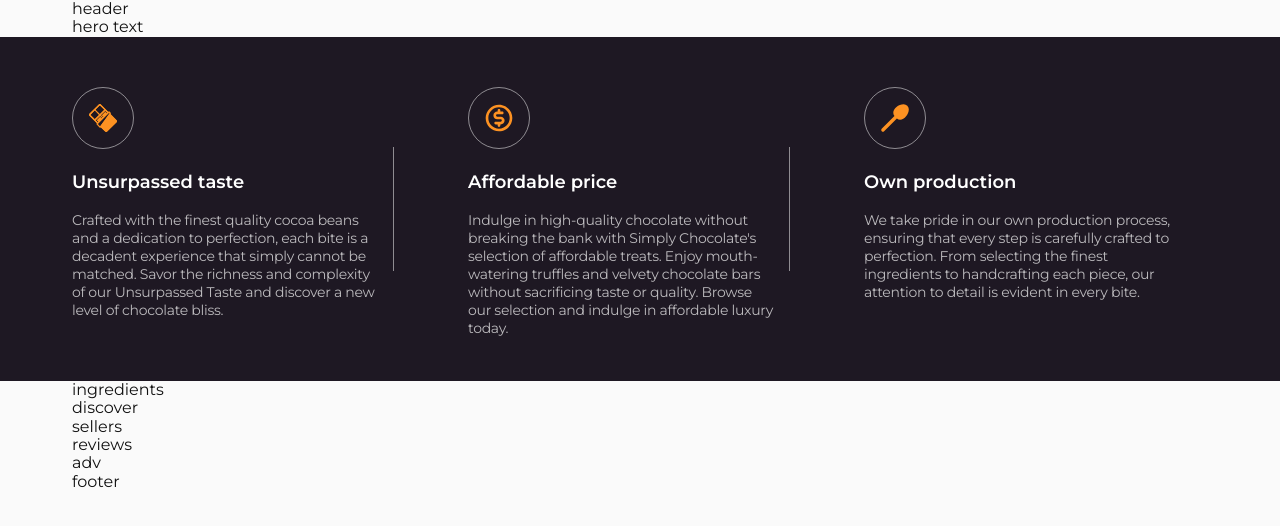
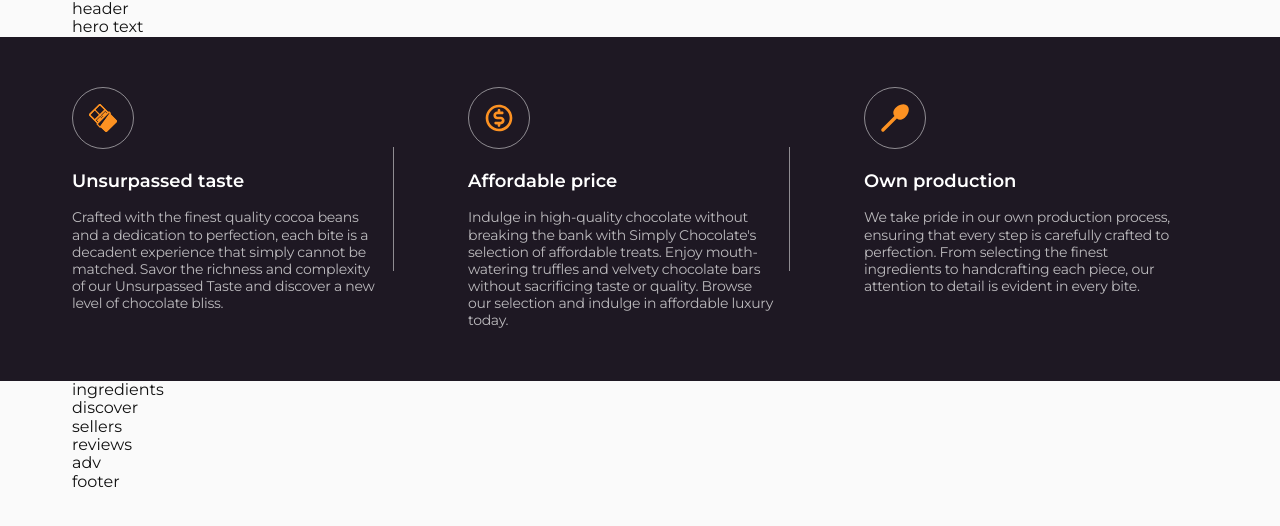
Before and after one commit to sselesnes/project-DevHive2, a website built with Vite: page src/index.html in a window 1280 px wide. Built offline with nearby package versions, Linux system fonts and the light colour scheme.

Commit message:
.benefit-text line-height: 1.22 => t d card height 243 by markup

```diff
--- a/src/css/benefits.css
+++ b/src/css/benefits.css
@@ -40,7 +40,6 @@
   font-size: 18px;
   font-style: normal;
   font-weight: 600;
-  line-height: normal;
   margin-top: 22px;
   margin-bottom: 18px;
 }
@@ -49,7 +48,7 @@
   font-size: 14px;
   font-style: normal;
   font-weight: 400;
-  line-height: normal;
+  line-height: 1.22;
   letter-spacing: -0.28px;
   max-width: 308px;
 }
```
